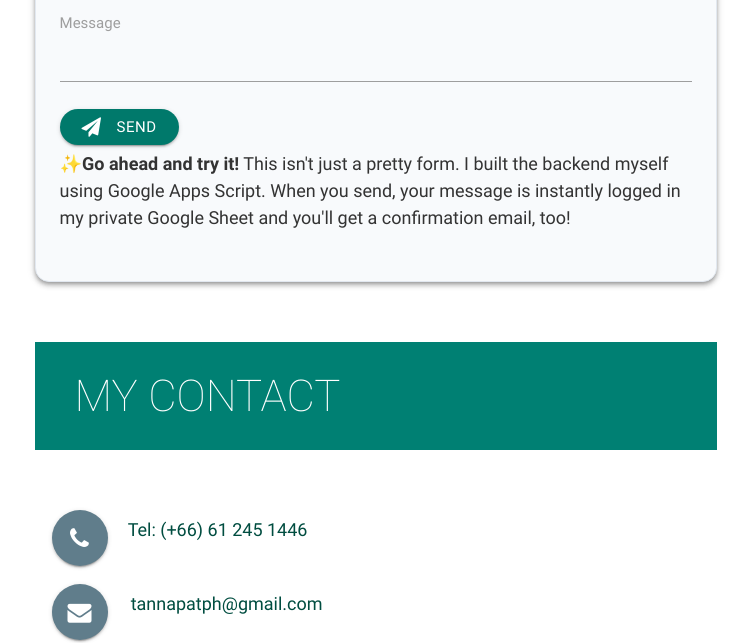
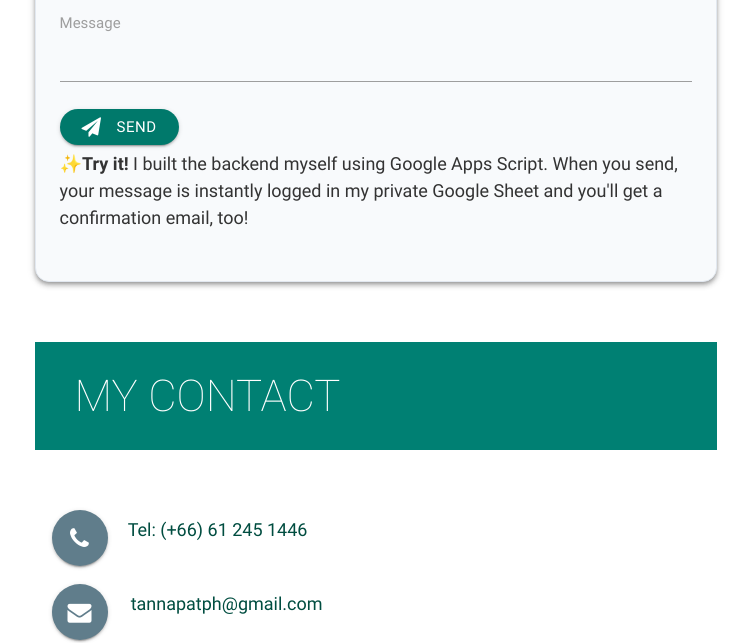
Before and after one commit to tannapatph/Portfolio_Tannapat, a plain HTML site: page index.html in a window 1280 px wide. Shown: the part 5478-6121 px from the top of the page, without its empty margins (359-1110 px from the left). Drawn offline with nearby package versions, Linux system fonts and the light colour scheme.

Commit message:
change email contact form

```diff
--- a/index.html
+++ b/index.html
@@ -149,7 +149,7 @@
               <h5>Hope you enjoy my website.</h5>
             </div>
             <div class="social">
-              <a  href="https://github.com/tannapatph" target="_blank">
+              <a href="https://github.com/tannapatph" target="_blank">
                 <button class="icon-btn github">
                   <i class="fa fa-github"></i>
                 </button>
@@ -506,7 +506,7 @@
                       <i class="fa fa-paper-plane left"></i> Send
                     </button>
                     <span id="contactStatus" class="status-msg"></span>
-                    <p>✨<b>Go ahead and try it!</b> This isn't just a pretty form. I built the backend myself using Google Apps Script.
+                    <p>✨<b>Try it!</b> I built the backend myself using Google Apps Script.
                       When you send, your message is instantly logged in my private Google Sheet and you'll get a confirmation email, too!
                     </p>
                   </div>
```
